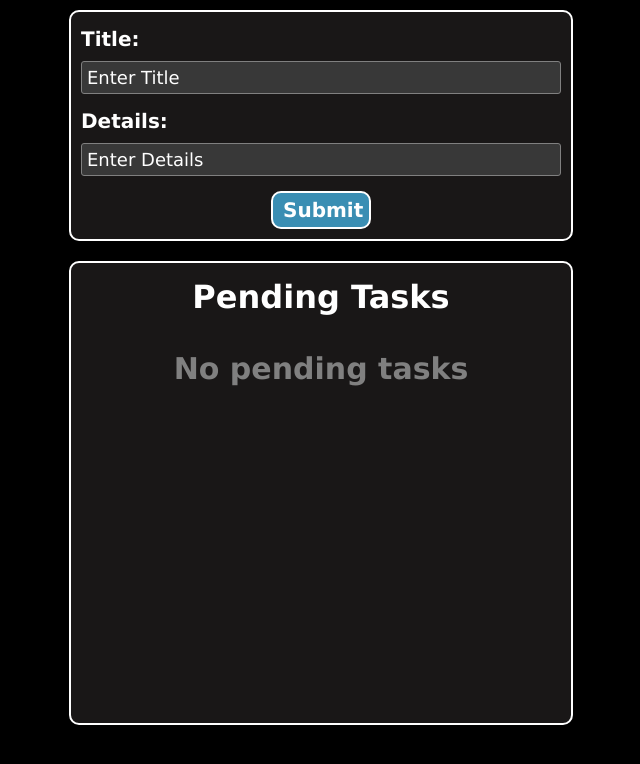
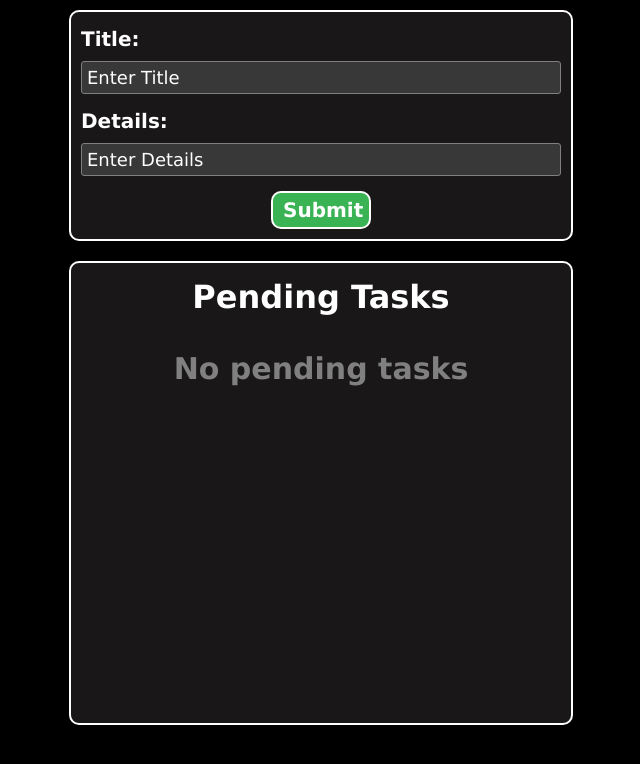
Before and after one commit to abdulhaseeb0666/Projects, a React (Vite) app in the folder To-Do List/: page / in a window 1280 px wide. Shown: the top 764 px of the page, without its empty margins (319-959 px from the left). Built offline with nearby package versions, Linux system fonts and the light colour scheme.

Commit message:
On branch main Your branch is up to date with 'origin/main'.
Changes to be committed:
	modified:   To-Do List/src/index.css

```diff
--- a/To-Do List/src/index.css
+++ b/To-Do List/src/index.css
@@ -64,7 +64,7 @@ input::placeholder {
     font-weight: bold;
     color: #fff;
 
-    background-color: rgb(58, 142, 179);
+    background-color: rgb(58, 179, 84);
     border: 2px solid #fff;
     border-radius: 10px;
     cursor: pointer;
```
